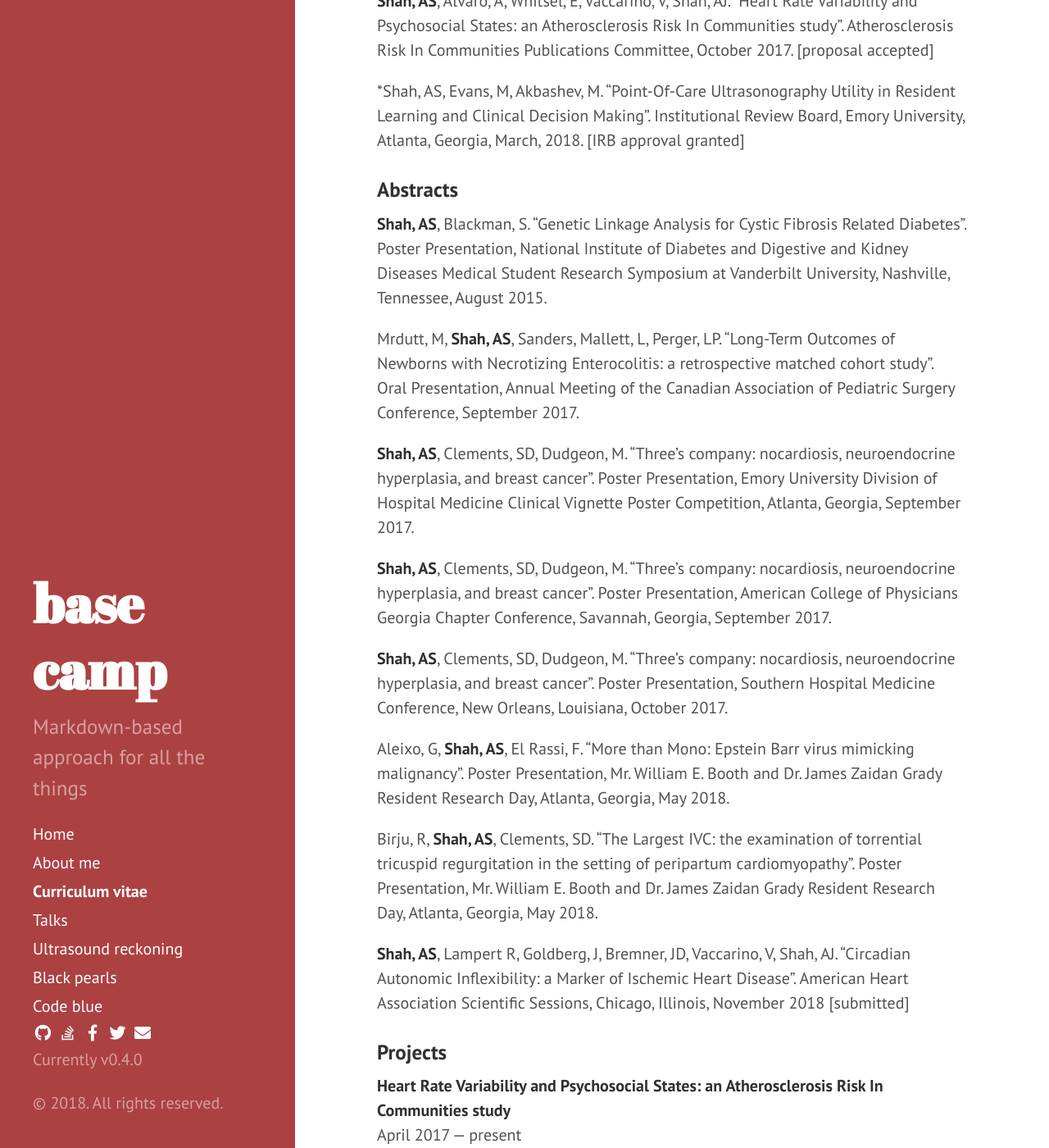
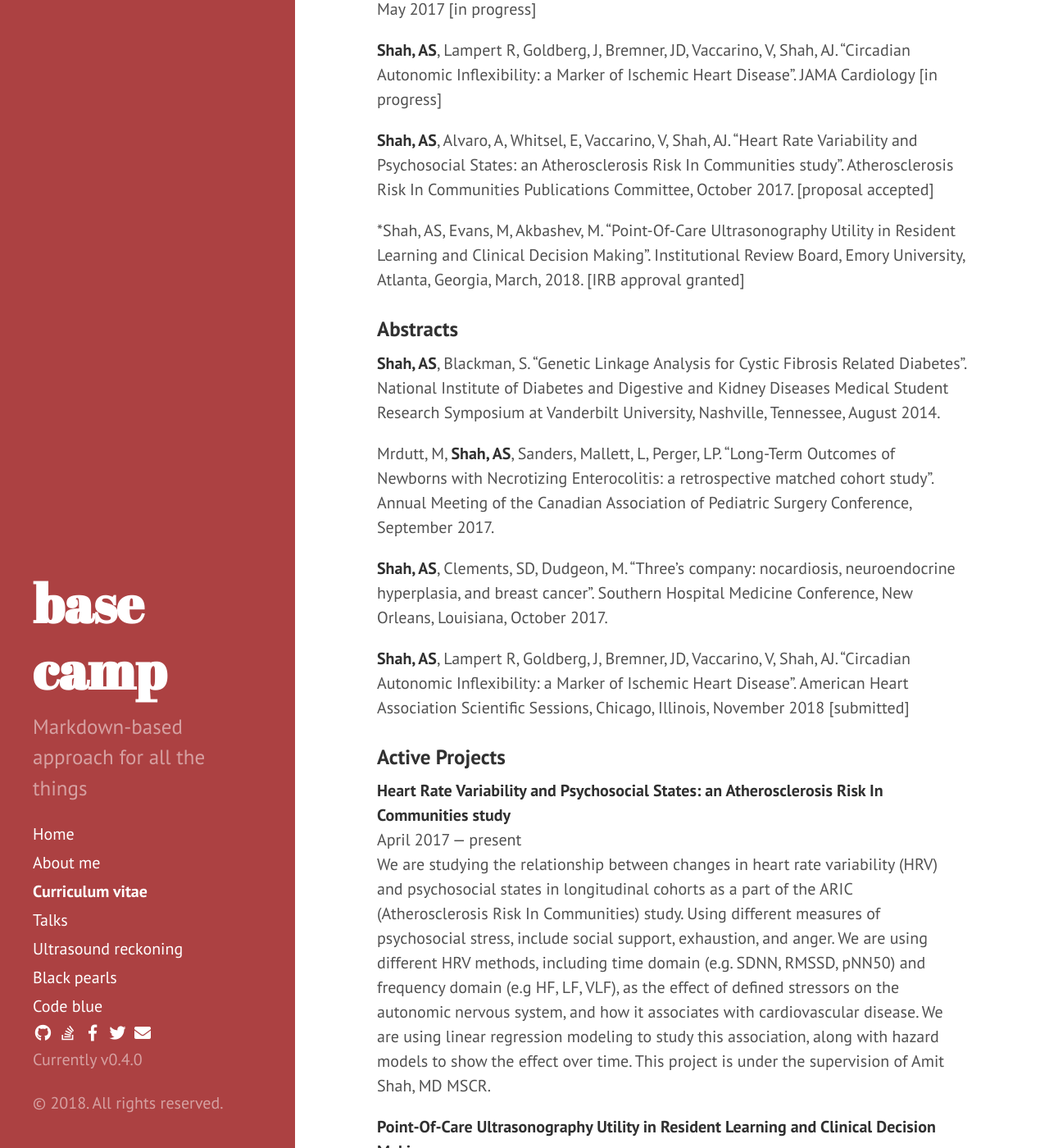
Before and after one commit to asshah4/asshah4.github.io, a Jekyll site: the page built from cv.md, in a window 1280 px wide and 1400 px high, scrolled down 8745 px. Shown: the whole window at 82% size. Built offline with Jekyll 4.4.1, drawn with Linux system fonts in a browser that asks for light colours; nearby versions of some CDN libraries; some of the changed text lies outside the part shown.

Commit message:
updated CV to include wards residency, removed the conference presentations that were not abstracts

```diff
--- a/cv.md
+++ b/cv.md
@@ -277,7 +287,7 @@
 Poster Presentation
 NIDDK Medical Student Research Symposium at Vanderbilt University
 Vanderbilt University, Nashville, Tennessee
-August 2015
+August 2014
 
 *Long-Term Outcomes of Newborns with Necrotizing Enterocolitis: a retrospective matched cohort study*
 **Anish Shah**, Emily Sanders, Mary Mrdutt MD*, Lena Perger MD
@@ -308,23 +318,15 @@
 
 ### Abstracts
 
-**Shah, AS**, Blackman, S. “Genetic Linkage Analysis for Cystic Fibrosis Related Diabetes”. Poster Presentation, National Institute of Diabetes and Digestive and Kidney Diseases Medical Student Research Symposium at Vanderbilt University, Nashville, Tennessee, August 2015.
+**Shah, AS**, Blackman, S. “Genetic Linkage Analysis for Cystic Fibrosis Related Diabetes”. National Institute of Diabetes and Digestive and Kidney Diseases Medical Student Research Symposium at Vanderbilt University, Nashville, Tennessee, August 2014.
 
-Mrdutt, M, **Shah, AS**, Sanders, Mallett, L, Perger, LP. “Long-Term Outcomes of Newborns with Necrotizing Enterocolitis: a retrospective matched cohort study”. Oral Presentation, Annual Meeting of the Canadian Association of Pediatric Surgery Conference, September 2017.
+Mrdutt, M, **Shah, AS**, Sanders, Mallett, L, Perger, LP. “Long-Term Outcomes of Newborns with Necrotizing Enterocolitis: a retrospective matched cohort study”. Annual Meeting of the Canadian Association of Pediatric Surgery Conference, September 2017.
 
-**Shah, AS**, Clements, SD, Dudgeon, M. “Three’s company: nocardiosis, neuroendocrine hyperplasia, and breast cancer”. Poster Presentation, Emory University Division of Hospital Medicine Clinical Vignette Poster Competition, Atlanta, Georgia, September 2017.
-
-**Shah, AS**, Clements, SD, Dudgeon, M. “Three’s company: nocardiosis, neuroendocrine hyperplasia, and breast cancer”. Poster Presentation, American College of Physicians Georgia Chapter Conference, Savannah, Georgia, September 2017.
-
-**Shah, AS**, Clements, SD, Dudgeon, M. “Three’s company: nocardiosis, neuroendocrine hyperplasia, and breast cancer”. Poster Presentation, Southern Hospital Medicine Conference, New Orleans, Louisiana, October 2017.
-
-Aleixo, G, **Shah, AS**, El Rassi, F. “More than Mono: Epstein Barr virus mimicking malignancy”. Poster Presentation, Mr. William E. Booth and Dr. James Zaidan Grady Resident Research Day, Atlanta, Georgia, May 2018.
-
-Birju, R, **Shah, AS**, Clements, SD. “The Largest IVC: the examination of torrential tricuspid regurgitation in the setting of peripartum cardiomyopathy”. Poster Presentation, Mr. William E. Booth and Dr. James Zaidan Grady Resident Research Day, Atlanta, Georgia, May 2018.
+**Shah, AS**, Clements, SD, Dudgeon, M. “Three’s company: nocardiosis, neuroendocrine hyperplasia, and breast cancer”. Southern Hospital Medicine Conference, New Orleans, Louisiana, October 2017.
 
 **Shah, AS**, Lampert R, Goldberg, J, Bremner, JD, Vaccarino, V, Shah, AJ. “Circadian Autonomic Inflexibility: a Marker of Ischemic Heart Disease”. American Heart Association Scientific Sessions, Chicago, Illinois, November 2018 [submitted]
 
-### Projects
+### Active Projects
 
 **Heart Rate Variability and Psychosocial States: an Atherosclerosis Risk In Communities study**
 April 2017 — present
@@ -335,5 +337,5 @@
 This is an ongoing project studying how the use of point-of-care ultrasonography (POCUS) at bedside by internal medicine residents can effect outcomes and clinical decision making. We are studying how effective the curriculum deployed at the J. Willis Hurst Internal Medicine Residency Program will effect confidence in image interpretation and subsequent decision-making in regards to patient care.
 
 **Circadian Autonomic Inflexibility: a Marker of Ischemic Heart Disease**
-April 2017 — July 2018
+April 2017 — present
 As a large fraction of sudden cardiac deaths (SCD) occur in those without known coronary artery disease, we looked at additional methods for risk-stratification. Autonomic dysfunction, measured by low heart rate variability (HRV), can occur with myocardial ischemia. We looked at a large, well characterized group of middle-aged veteran twins without known coronary artery disease, and studied the association of 24-hour HRV measures and myocardial perfusion imaging. We used mixed effect models to study this relationship, hypothesizing that low morning HRV would be associated with myocardial ischemia due to circadian autonomic inflexibility.
```
Also changed, not shown: other parts of cv.md (+10 -0 lines).
